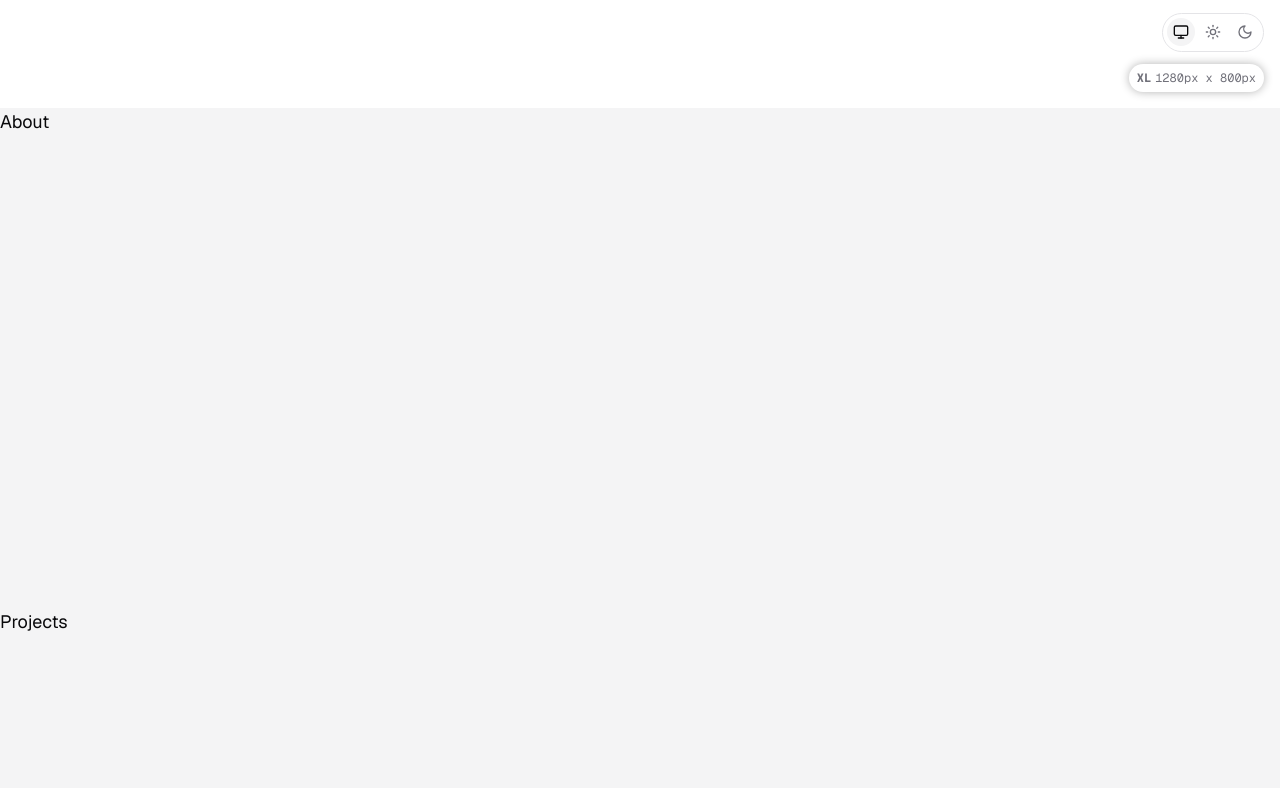
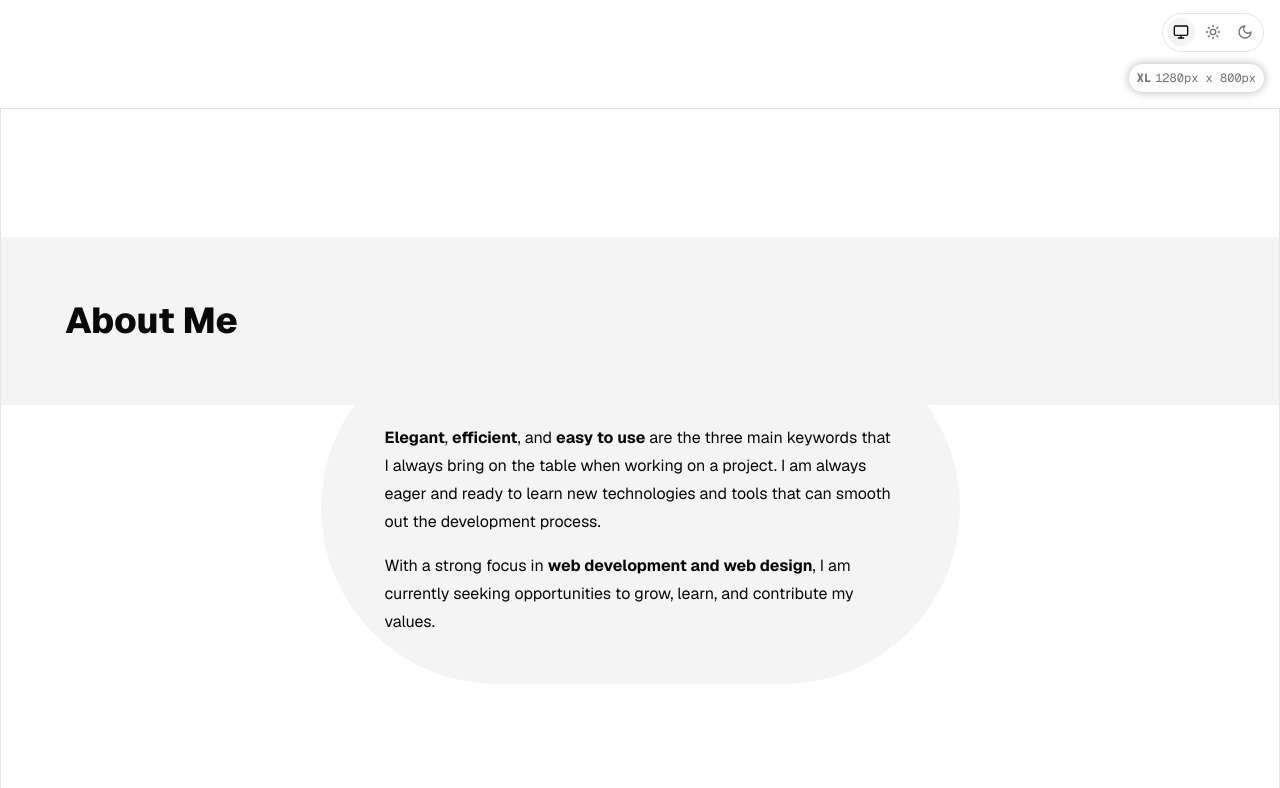
Before and after one commit to thanhtonhuynh/portfolio, a Next.js app: page / in a window 1280 px wide. Shown: the part 692-1480 px from the top of the page. Built offline with nearby package versions, Linux system fonts and the light colour scheme.

Commit message:
add about section

```diff
--- a/package.json
+++ b/package.json
@@ -13,6 +13,7 @@
     "class-variance-authority": "^0.7.1",
     "clsx": "^2.1.1",
     "lucide-react": "^0.468.0",
+    "motion": "^11.14.1",
     "next": "15.1.0",
     "next-themes": "^0.4.4",
     "react": "^19.0.0",
--- a/src/app/page.tsx
+++ b/src/app/page.tsx
@@ -1,9 +1,9 @@
+import { About } from "@/components/About";
+
 export default function Home() {
   return (
-    <div className="w-full bg-muted text-lg">
-      <div id="about" className="h-[500px]">
-        About
-      </div>
+    <>
+      <About />
 
       <div id="projects" className="h-[500px]">
         Projects
@@ -12,6 +12,6 @@ export default function Home() {
       <div id="contact" className="h-[500px]">
         Contact
       </div>
-    </div>
+    </>
   );
 }
--- /dev/null
+++ b/src/components/About.tsx
@@ -0,0 +1,29 @@
+export function About() {
+  return (
+    <section
+      id="about"
+      className="relative flex min-h-screen flex-col items-center justify-center border"
+    >
+      <h2 className="absolute top-32 w-full bg-muted p-16 text-4xl font-extrabold">About Me</h2>
+
+      <div className="flex w-1/2 flex-col space-y-4 rounded-full bg-muted p-12 px-16 leading-7">
+        <p className="">
+          I am a Computer Science student at{" "}
+          <span className="font-bold">Simon Fraser University</span>, BC.
+        </p>
+
+        <p className="">
+          <span className="font-bold">Elegant</span>, <span className="font-bold">efficient</span>,
+          and <span className="font-bold">easy to use</span> are the three main keywords that I
+          always bring on the table when working on a project. I am always eager and ready to learn
+          new technologies and tools that can smooth out the development process.
+        </p>
+
+        <p className="">
+          With a strong focus in <span className="font-bold">web development and web design</span>,
+          I am currently seeking opportunities to grow, learn, and contribute my values.
+        </p>
+      </div>
+    </section>
+  );
+}
```
Also changed, not shown: 1 other file (tests, documents, lock files or other folders).
